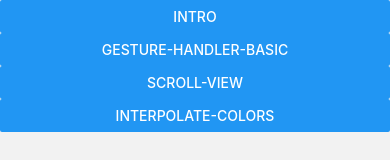
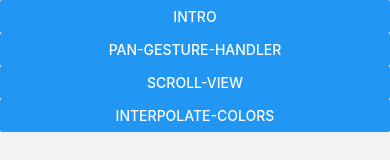
Before and after one commit to sage1991/rn-reanimated, a React Native app: screen /reactive in a window 390 px wide. Shown: the top 160 px of the page. Built offline with nearby package versions, Linux system fonts and the light colour scheme.

Commit message:
Rename module "gesture-handler-basic" to "pan-gesture-handler"

```diff
--- a/src/navigations/reactive/ReactiveNavigation.tsx
+++ b/src/navigations/reactive/ReactiveNavigation.tsx
@@ -2,7 +2,7 @@ import React, { FC } from "react"
 import { createStackNavigator } from "@react-navigation/stack"
 
 import {
-  GestureHandlerBasicScreen,
+  PanGestureHandlerScreen,
   IntroScreen,
   ScrollViewScreen,
   InterpolateColorsScreen
@@ -10,7 +10,7 @@ import {
 
 export type ReactiveNavigationParams = {
   intro: undefined
-  "gesture-handler-basic": undefined
+  "pan-gesture-handler": undefined
   "scroll-view": undefined
   "interpolate-colors": undefined
 }
@@ -21,7 +21,7 @@ export const ReactiveNavigation: FC = () => {
   return (
     <Stack.Navigator>
       <Stack.Screen name="intro" component={IntroScreen} />
-      <Stack.Screen name="gesture-handler-basic" component={GestureHandlerBasicScreen} />
+      <Stack.Screen name="pan-gesture-handler" component={PanGestureHandlerScreen} />
       <Stack.Screen name="scroll-view" component={ScrollViewScreen} />
       <Stack.Screen name="interpolate-colors" component={InterpolateColorsScreen} />
     </Stack.Navigator>
--- a/src/reactive/gesture-handler-basic/index.ts
+++ /dev/null
@@ -1 +0,0 @@
-export * from "./GestureHandlerBasicScreen"
--- a/src/reactive/home/ReactiveHomeScreen.tsx
+++ b/src/reactive/home/ReactiveHomeScreen.tsx
@@ -24,7 +24,7 @@ export const ReactiveHomeScreen: FC<Props> = (props) => {
     <SafeAreaView style={styles.root}>
       <ScrollView>
         <Button title="intro" onPress={navigateTo("intro")} />
-        <Button title="gesture-handler-basic" onPress={navigateTo("gesture-handler-basic")} />
+        <Button title="pan-gesture-handler" onPress={navigateTo("pan-gesture-handler")} />
         <Button title="scroll-view" onPress={navigateTo("scroll-view")} />
         <Button title="interpolate-colors" onPress={navigateTo("interpolate-colors")} />
       </ScrollView>
--- a/src/reactive/index.ts
+++ b/src/reactive/index.ts
@@ -1,5 +1,5 @@
 export * from "./home"
 export * from "./intro"
-export * from "./gesture-handler-basic"
+export * from "./pan-gesture-handler"
 export * from "./scroll-view"
 export * from "./interpolate-colors"
--- a/src/reactive/gesture-handler-basic/GestureHandlerBasicScreen.tsx
+++ b/src/reactive/pan-gesture-handler/PanGestureHandlerScreen.tsx
@@ -15,7 +15,7 @@ import {
 const BOX_SIZE = 100
 const CIRCLE_RADIUS = Dimensions.get("window").width * 0.9
 
-export const GestureHandlerBasicScreen: FC = () => {
+export const PanGestureHandlerScreen: FC = () => {
   const translateX = useSharedValue<number>(0)
   const translateY = useSharedValue<number>(0)
 
--- /dev/null
+++ b/src/reactive/pan-gesture-handler/index.ts
@@ -0,0 +1 @@
+export * from "./PanGestureHandlerScreen"
```
